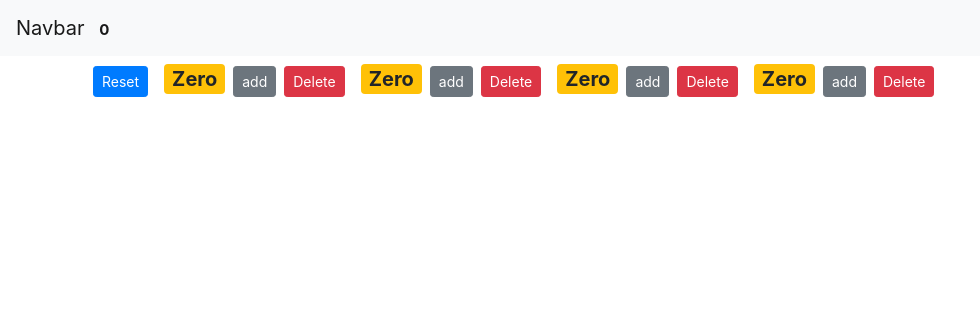
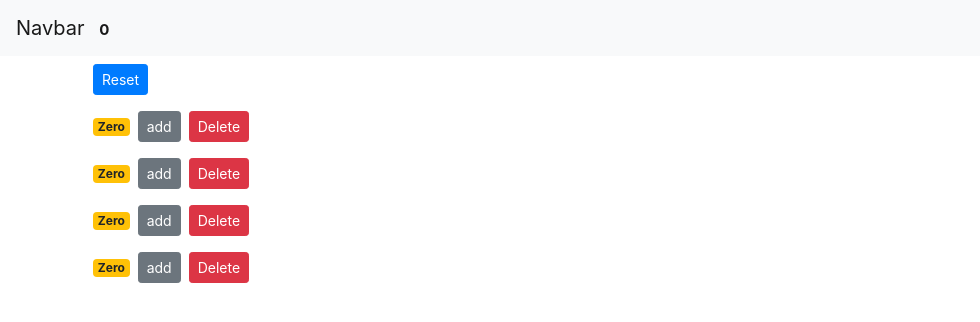
Before and after one commit to Omer-O/shoppingCart-react.JS, a React (Create React App) app: page / in a window 1280 px wide. Shown: the top 322 px of the page, without its empty margins (0-980 px from the left). Built offline with nearby package versions, Linux system fonts and the light colour scheme.

Commit message:
buttons functionality works + Navbar updates

```diff
--- a/src/components/counter.jsx
+++ b/src/components/counter.jsx
@@ -2,10 +2,10 @@ import React, { Component } from 'react';
 // import Counters from './counters';
 
 class Counter extends Component {
-    styles = {
-        fontSize: 20,
-        fontWeight: "bold"
-    }//styles end
+    // styles = {
+    //     fontSize: 20,
+    //     fontWeight: "bold"
+    // }//styles end
 
 //conditional rendering
     renderTags() {
@@ -14,19 +14,22 @@ class Counter extends Component {
     }//renderTags end
 
     render() {
+        const { onIncrement, onDelete, counter } = this.props;
         console.log('props', this.props);
         return (
             <React.Fragment>
+                <div>
                     <span
-                    style={this.styles}
+                        //style={this.styles}
                         className={this.getBadgeClasses()}>{this.formatCount()}
                     </span>
                     <button
-                    onClick={() => this.props.onIncrement(this.props.counter)}
+                        onClick={() => onIncrement(counter)}
                         className="btn btn-secondary btn-sm">add</button>
                     <button
-                    onClick={() => this.props.onDelete(this.props.counter.id)}
+                        onClick={() => onDelete(counter.id)}
                         className="btn btn-danger btn-sm m-2">Delete</button>
+                </div>
             </React.Fragment>
          );
     }//render end
--- a/src/components/counters.Practice.jsx
+++ b/src/components/counters.Practice.jsx
@@ -44,7 +44,10 @@ class Counters extends Component {
         this.setState({ counters });
     };//handleReset end
     render() {
-        return (
+//can use clean code using Destructuring Arguments
+//const { onReset, counters, onDelete, onIncrement } = this.props;
+//than erase all this.props.
+return (
             <div>
                 <button
                     className="btn btn-primary btn-sm m-2"
--- a/src/components/counters.jsx
+++ b/src/components/counters.jsx
@@ -3,8 +3,8 @@ import Counter from './counter';
 
 class Counters extends Component {
     render() {
+//clean code using Destructuring Arguments
         const { onReset, counters, onDelete, onIncrement } = this.props;
-
         return (
             <React.Fragment>
                 <div>
```
Also changed, not shown: src/App.js (+4 -3 lines). Lines whose indentation alone changed are shown as unchanged.
